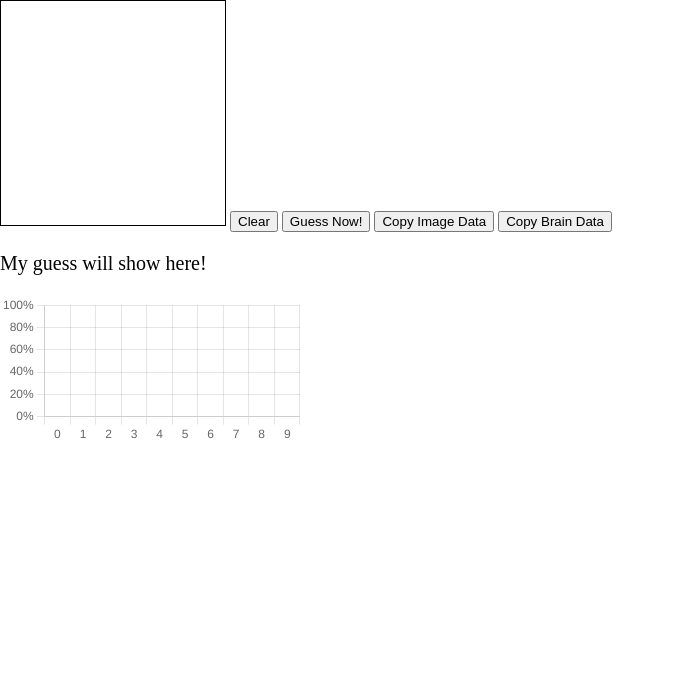
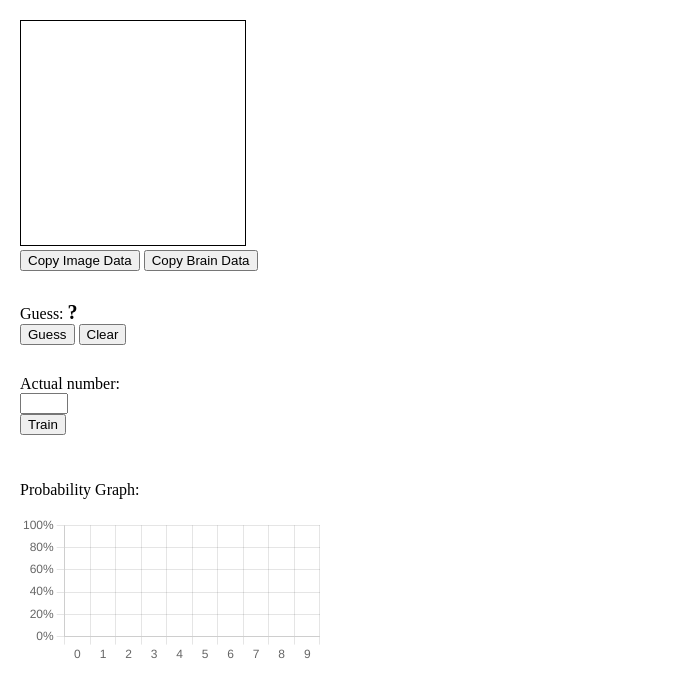
Before and after one commit to frasersab/JellyBrainInteractive, a website built with Parcel: page src/index.html in a window 1280 px wide. Both pictures are taken after a click on the button "Clear". Shown: the whole page, without its empty margins (0-675 px from the left). Built offline with nearby package versions, Linux system fonts and the light colour scheme; what jellybrain would draw is missing.

Commit message:
added training to interactivity

```diff
--- a/src/index.html
+++ b/src/index.html
@@ -18,13 +18,28 @@
 <body>
 
     <canvas id='canvas'></canvas>
-    <button id='clearButton' type="button">Clear</button>
-    <button id='guessButton' type="button">Guess Now!</button>
-    <button id='copyImageButton' type="button">Copy Image Data</button>
-    <button id='copyBrainButton' type="button">Copy Brain Data</button>
-    <p id='guessText'>My guess will show here!</p>
-    <div class="chartDiv">
-        <canvas id='probabilityGraph'></canvas>
+    <div>
+        <button id='copyImageButton' type="button">Copy Image Data</button>
+        <button id='copyBrainButton' type="button">Copy Brain Data</button>
+    </div>
+    <div class='container'>
+        <div>
+            <p class='guessLine'>Guess: </p>
+            <b class='guessLine' id='guessText'>?</b>
+        </div>
+        <button id='guessButton' type="button">Guess</button>
+        <button id='clearButton' type="button">Clear</button>
+    </div>
+    <div class='container'>
+        <label for="label">Actual number:</label><br>
+        <input type="number" max='9' min='0' id="label" name="label"><br>
+        <button id="trainButton" type="submit">Train</button>
+    </div>
+    <div class='container'>
+        <p>Probability Graph:</p>
+        <div id="chartDiv">
+            <canvas id='probabilityGraph'></canvas>
+        </div>
     </div>
     <!-- Javascript -->
     <script type="module" src='./js/main.js'></script>
--- a/src/js/main.js
+++ b/src/js/main.js
@@ -64,7 +64,7 @@ document.getElementById("clearButton").addEventListener("click", clear);
 document.getElementById("guessButton").addEventListener("click", guess);
 document.getElementById("copyImageButton").addEventListener("click", copyImageData);
 document.getElementById("copyBrainButton").addEventListener("click", copyBrainData);
-
+document.getElementById("trainButton").addEventListener("click", trainBrain);
 
 // drawing functions
 function reposition(event)
@@ -107,7 +107,7 @@ function updateChart(probability)
 function clear()
 {
   ctx.clearRect(0, 0, canvas.width, canvas.height);
-  guessText.innerHTML = "My guess will show here!";
+  guessText.innerHTML = "?";
   updateChart([0, 0, 0, 0, 0, 0, 0, 0, 0, 0]);
 }
 
@@ -139,6 +139,25 @@ function copyBrainData()
   alert("Brain data copied to clipboard.");
 }
 
+function trainBrain()
+{
+  let image = getImage();
+  let label = Number(document.getElementById('label').value);
+  if (isNaN(label))
+  {
+    alert("Cannot train because input label isn't a number.");
+  }
+  else if (label < 0 || label > 9)
+  {
+    alert("Cannot train because input label is invalid. Must be a number between 0-9.");
+  }
+  else
+  {
+    brain.train(image, label);
+    guess();
+  }
+}
+
 // helper functions
 function getImage(squished = true)
 {
--- a/src/style.css
+++ b/src/style.css
@@ -4,7 +4,15 @@
 
 body {
     margin: 0px;
-    padding: 0px;
+    padding: 20px;
+}
+
+.guessLine {
+    display: inline;
+}
+
+.container {
+    padding-top: 30px;
 }
 
 #header {
```
